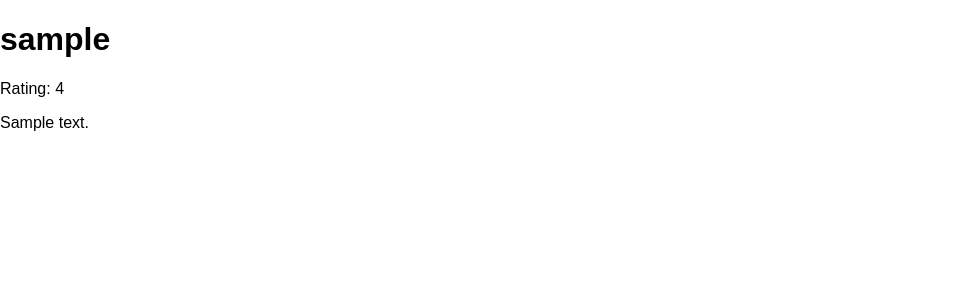
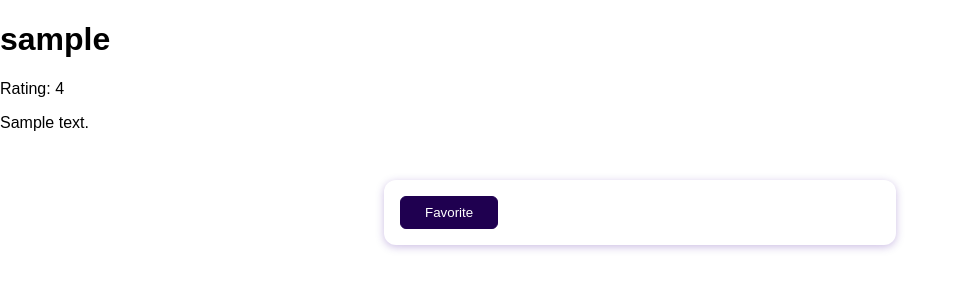
Before and after one commit to MaroulisManolis/Feedback, a Django app: page /reviews/1 in a window 1280 px wide. Shown: the top 300 px of the page, without its empty margins (0-962 px from the left). Run offline with Django 4.2, Linux system fonts and the light colour scheme; tables that the repository leaves empty hold one stand-in row (values such as "Sample post"); parts of the project's set-up code (start-up, migrations or seed data) failed here and were passed over.

Commit message:
Learning about Sessions and Safely Accsessing Session Data

```diff
--- a/reviews/templates/reviews/single_review.html
+++ b/reviews/templates/reviews/single_review.html
@@ -8,4 +8,13 @@
     <h1>{{ review.user_name }}</h1>
     <p>Rating: {{ review.rating }}</p>
     <p>{{ review.review_text }}</p>
+    {% if is_favorite %}
+        <p>This is one of my favorite reviews!</P>
+    {% else %}
+        <form action="/reviews/favorite" method="POST">
+            {% csrf_token %}
+            <input type="hidden" name="review_id" value="{{ review.id }}">
+            <button>Favorite</button>
+        </form>
+    {% endif %}
 {% endblock %}
--- a/reviews/urls.py
+++ b/reviews/urls.py
@@ -6,5 +6,6 @@ urlpatterns = [
     path("", views.ReviewView.as_view()),
     path("thank-you", views.ThankYouView.as_view()),
     path("reviews", views.ReviewsListView.as_view()),
+    path("reviews/favorite", views.AddFavoriteView.as_view()),
     path("reviews/<int:pk>", views.SingleReviewView.as_view())
     ]
--- a/reviews/views.py
+++ b/reviews/views.py
@@ -37,3 +37,17 @@ class ReviewsListView(ListView):
 class SingleReviewView(DetailView):
     template_name = "reviews/single_review.html"
     model = Review
+
+    def get_context_data(self, **kwargs):
+        context = super().get_context_data(**kwargs)
+        loaded_review = self.object
+        request = self.request
+        favorite_id = request.session.get("favorite_review")
+        context["is_favorite"] = favorite_id == str(loaded_review.id)
+        return context
+
+class AddFavoriteView(View):
+    def post(self, request):
+        review_id = request.POST["review_id"]
+        request.session["favorite_review"] = review_id
+        return HttpResponseRedirect("/reviews/" + review_id)
```
